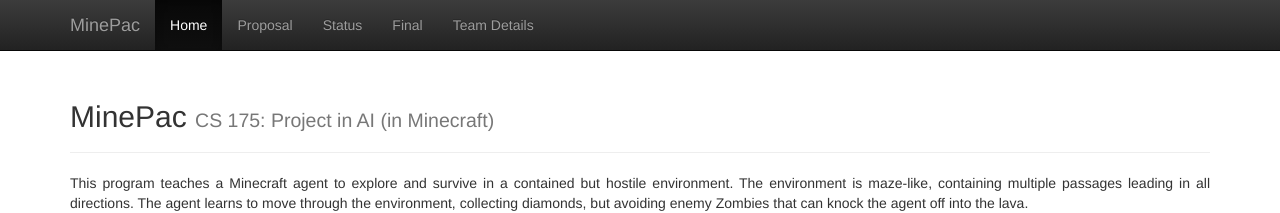
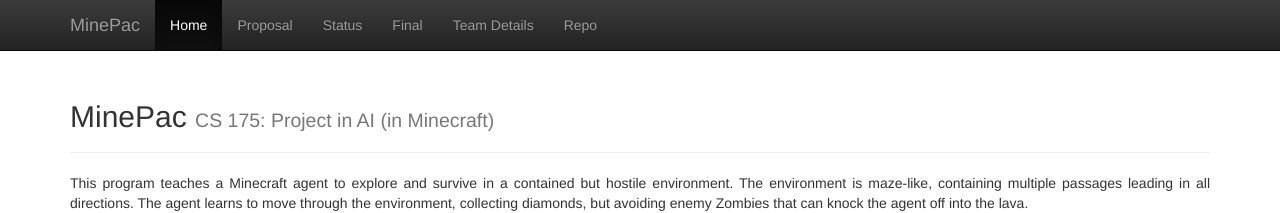
Before and after one commit to r58Playz/MinePac, a Jekyll site: the page built from docs/index.md, in a window 1280 px wide. Shown: the top 213 px of the page. Built offline with Jekyll 4.4.1, drawn with Linux system fonts in a browser that asks for light colours.

Commit message:
added repo link to navbar

```diff
--- a/docs/_layouts/default.html
+++ b/docs/_layouts/default.html
@@ -64,6 +64,7 @@
             <li class="{{ statusClass }}{% if current[1] == 'status.html' %} active {% endif %}"><a href="status.html">Status</a></li>
             <li class="{{ finalClass }}{% if current[1] == 'final.html' %} active {% endif %}"><a href="final.html">Final</a></li>
             <li class="{% if current[1] == 'team.html' %} active {% endif %}"><a href="team.html">Team Details</a></li>
+            <li><a href="https://github.com/avielmenter/MinePac">Repo</a></li>
           </ul>
         </div><!--/.nav-collapse -->
       </div>
```
